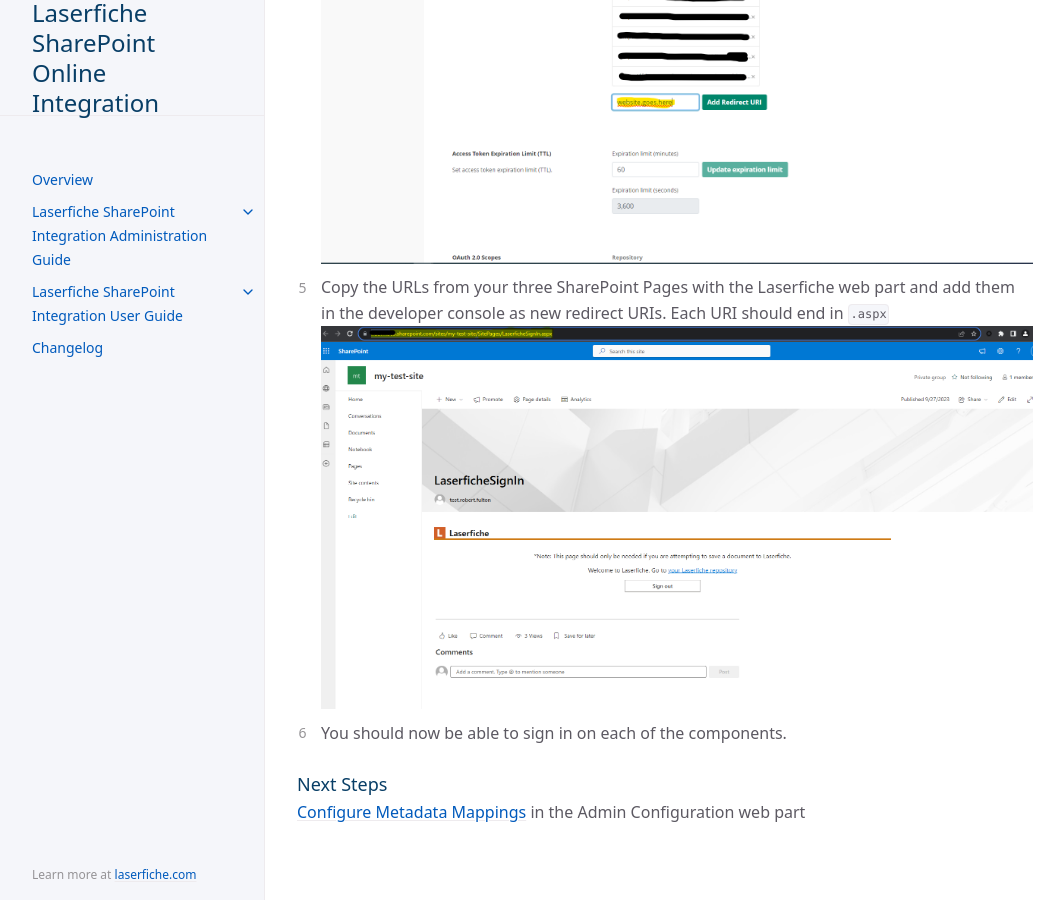
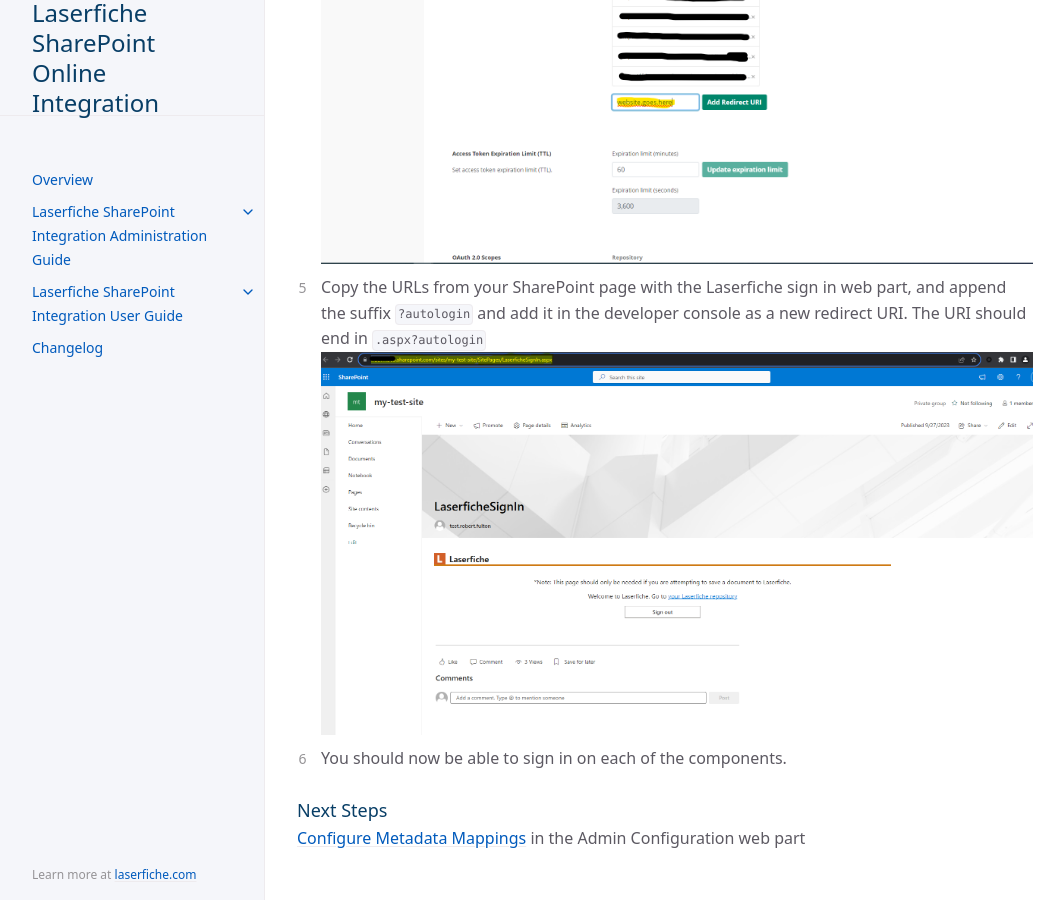
Before and after one commit to isabella232/laserfiche-sharepoint-integration, a Jekyll site: the page built from jekyll_files/docs/admin-documentation/register-app-in-laserfiche.md, in a window 1280 px wide and 900 px high, scrolled down 1535 px. Shown: the whole window, without its empty margins (107-1171 px from the left). Built offline with Jekyll 4.4.1, drawn with Linux system fonts in a browser that asks for light colours; cached includes are drawn as plain includes.

Commit message:
updated docs to instruct admins to add only one redirect URI

```diff
--- a/jekyll_files/docs/admin-documentation/register-app-in-laserfiche.md
+++ b/jekyll_files/docs/admin-documentation/register-app-in-laserfiche.md
@@ -21,7 +21,7 @@ parent: Laserfiche SharePoint Integration Administration Guide
    <a href="../assets/images/clientIdRegistered.png"><img src="../assets/images/clientIdRegistered.png"></a>
 1. One way or another, an app with that client ID should now exist. Open the app and switch from the general tab to the authentication tab.
    <a href="../assets/images/redirectUri.png"><img src="../assets/images/redirectUri.png"></a>
-1. Copy the URLs from your three SharePoint Pages with the Laserfiche web part and add them in the developer console as new redirect URIs. Each URI should end in `.aspx`
+1. Copy the URLs from your SharePoint page with the Laserfiche sign in web part, and append the suffix `?autologin` and add it in the developer console as a new redirect URI. The URI should end in `.aspx?autologin`
    <a href="../assets/images/urlExample.png"><img src="../assets/images/urlExample.png"></a>
 1. You should now be able to sign in on each of the components.
 
```
